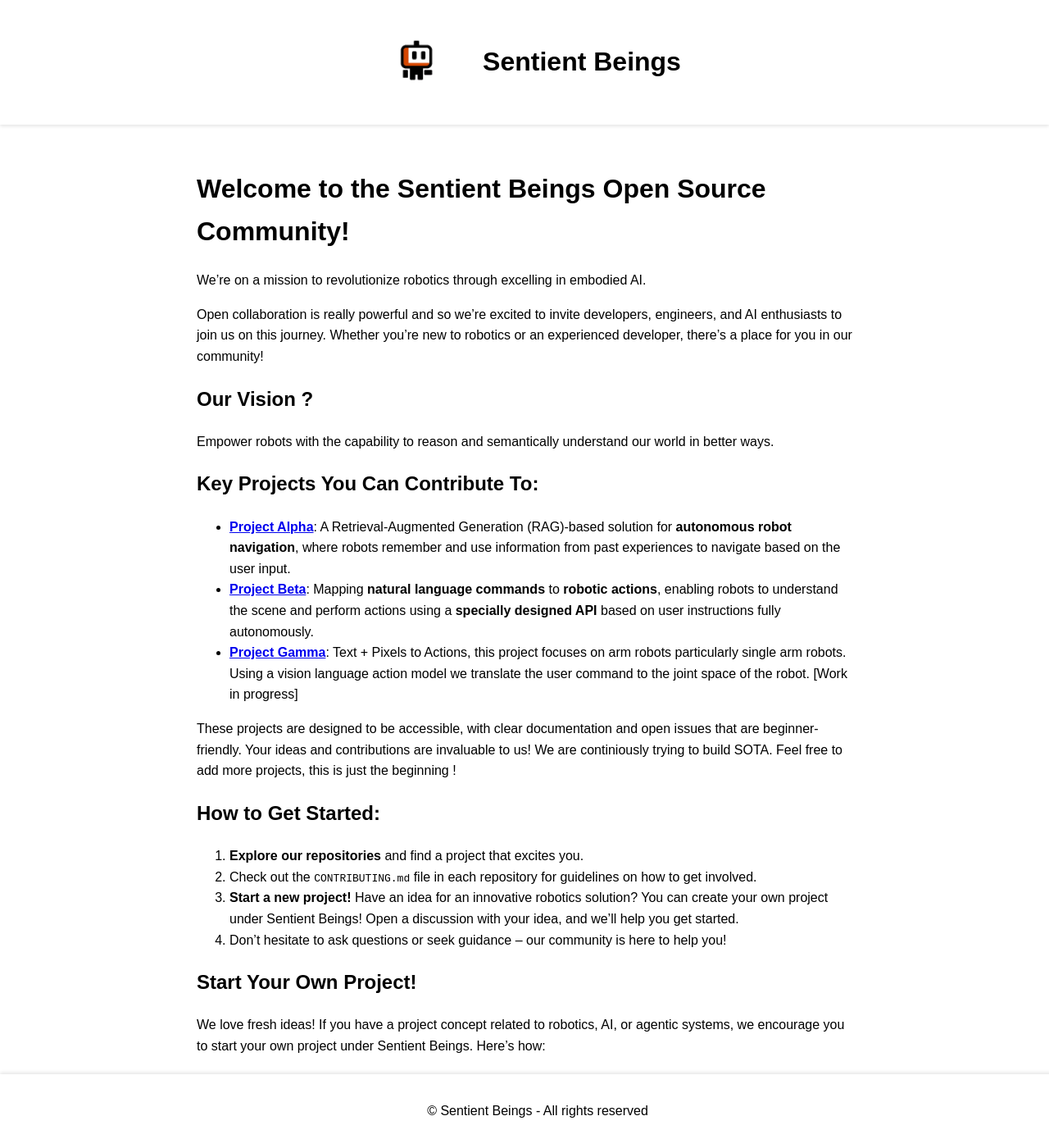
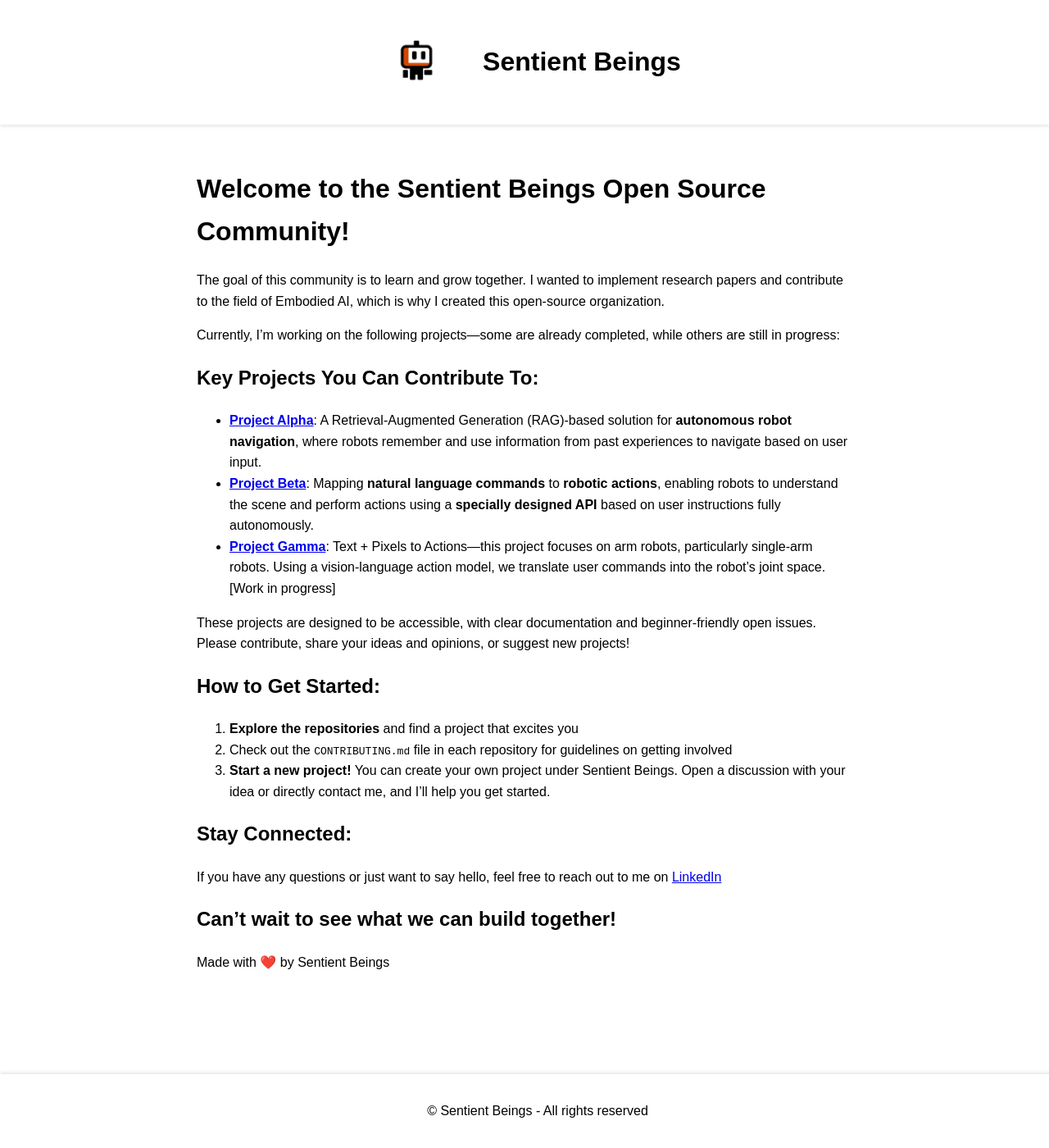
Before and after one commit to Sentient-Beings/Sentient-Beings.github.io, a Jekyll site: the page built from index.md, in a window 1280 px wide and 1400 px high. Shown: the whole window at 82% size. Built offline with Jekyll 4.4.1, drawn with Linux system fonts in a browser that asks for light colours; our own code applies the rules of GitHub Pages for plain Markdown files; some of the changed text lies outside the part shown.

Commit message:
Update index.md (#2)

```diff
--- a/index.md
+++ b/index.md
@@ -1,41 +1,28 @@
 ---
 layout: default
 ---
-
 # Welcome to the Sentient Beings Open Source Community!
 
-We're on a mission to revolutionize robotics through excelling in embodied AI.
+The goal of this community is to learn and grow together. I wanted to implement research papers and contribute to the field of Embodied AI, which is why I created this open-source organization.
 
-Open collaboration is really powerful and so we’re excited to invite developers, engineers, and AI enthusiasts to join us on this journey. Whether you’re new to robotics or an experienced developer, there’s a place for you in our community!
-
-## Our Vision ?
-Empower robots with the capability to reason and semantically understand our world in better ways.
+Currently, I'm working on the following projects—some are already completed, while others are still in progress:
 
 ## Key Projects You Can Contribute To:
-- [**Project Alpha**](https://github.com/Sentient-Beings/RobotwithMemory): A Retrieval-Augmented Generation (RAG)-based solution for **autonomous robot navigation**, where robots remember and use information from past experiences to navigate based on the user input.
+- [**Project Alpha**](https://github.com/Sentient-Beings/RobotwithMemory): A Retrieval-Augmented Generation (RAG)-based solution for **autonomous robot navigation**, where robots remember and use information from past experiences to navigate based on user input.
 - [**Project Beta**](https://github.com/Sentient-Beings/Language-to-Actions): Mapping **natural language commands** to **robotic actions**, enabling robots to understand the scene and perform actions using a **specially designed API** based on user instructions fully autonomously.
-- [**Project Gamma**](https://github.com/Sentient-Beings/robot_learning.git): Text + Pixels to Actions, this project focuses on arm robots particularly single arm robots. Using a vision language action model we translate the user command to the joint space of the robot. [Work in progress]
+- [**Project Gamma**](https://github.com/Sentient-Beings/robot_learning.git): Text + Pixels to Actions—this project focuses on arm robots, particularly single-arm robots. Using a vision-language action model, we translate user commands into the robot's joint space. [Work in progress]
 
-These projects are designed to be accessible, with clear documentation and open issues that are beginner-friendly. Your ideas and contributions are invaluable to us! We are continiously trying to build SOTA. Feel free to add more projects, this is just the beginning !
+These projects are designed to be accessible, with clear documentation and beginner-friendly open issues. Please contribute, share your ideas and opinions, or suggest new projects!
 
 ## How to Get Started:
-1. **Explore our repositories** and find a project that excites you.
-2. Check out the `CONTRIBUTING.md` file in each repository for guidelines on how to get involved.
-3. **Start a new project!** Have an idea for an innovative robotics solution? You can create your own project under Sentient Beings! Open a discussion with your idea, and we’ll help you get started.
-4. Don’t hesitate to ask questions or seek guidance – our community is here to help you!
-
-## Start Your Own Project!
-We love fresh ideas! If you have a project concept related to robotics, AI, or agentic systems, we encourage you to start your own project under Sentient Beings. Here’s how:
-1. **Submit your idea**: Start a discussion or open an issue in the relevant repository outlining your concept.
-2. **Get feedback**: Our community and maintainers will provide feedback and support to help shape the idea.
-3. **Kickstart your project**: Once approved, you can create a new repository, and we’ll work together to bring your project to life!
-
-We’re here to provide you with resources, guidance, and collaboration opportunities to turn your idea into reality. Let’s innovate together!
+1. **Explore the repositories** and find a project that excites you
+2. Check out the `CONTRIBUTING.md` file in each repository for guidelines on getting involved
+3. **Start a new project!** You can create your own project under Sentient Beings. Open a discussion with your idea or directly contact me, and I'll help you get started.
 
 ## Stay Connected:
-If you have any questions or just want to say hello, feel free to reach me out on [LinkedIn](https://www.linkedin.com/in/muhammad-ahmed-845a371b6/) or open an issue in one of our repos. We’re always happy to chat!
+If you have any questions or just want to say hello, feel free to reach out to me on [LinkedIn](https://www.linkedin.com/in/muhammad-ahmed-845a371b6/)
 
-We can’t wait to see what we can build together!
+Can’t wait to see what we can build together!
 ---
 
 Made with ❤️ by Sentient Beings
```
